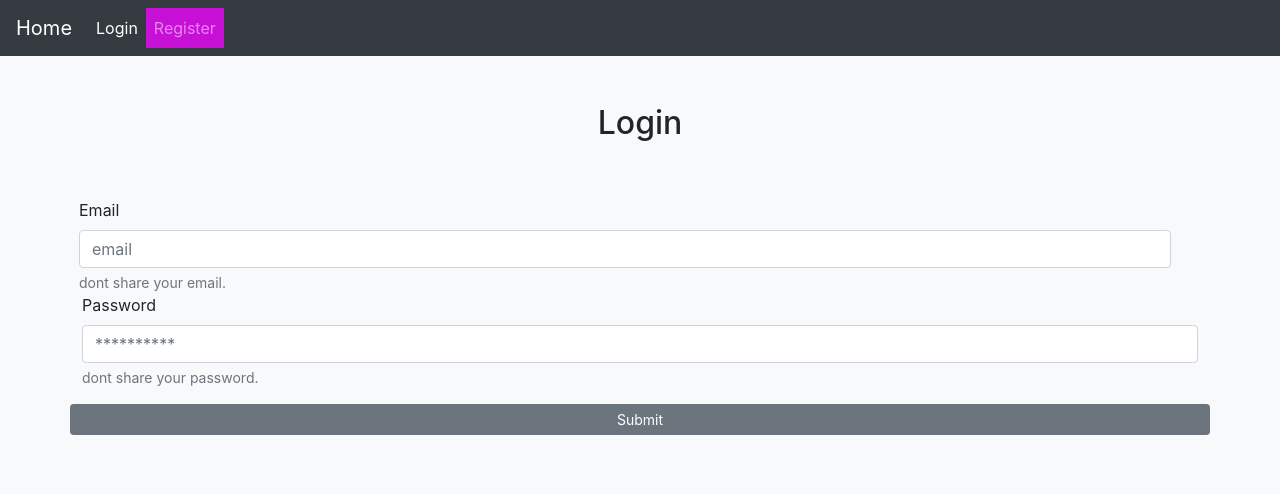
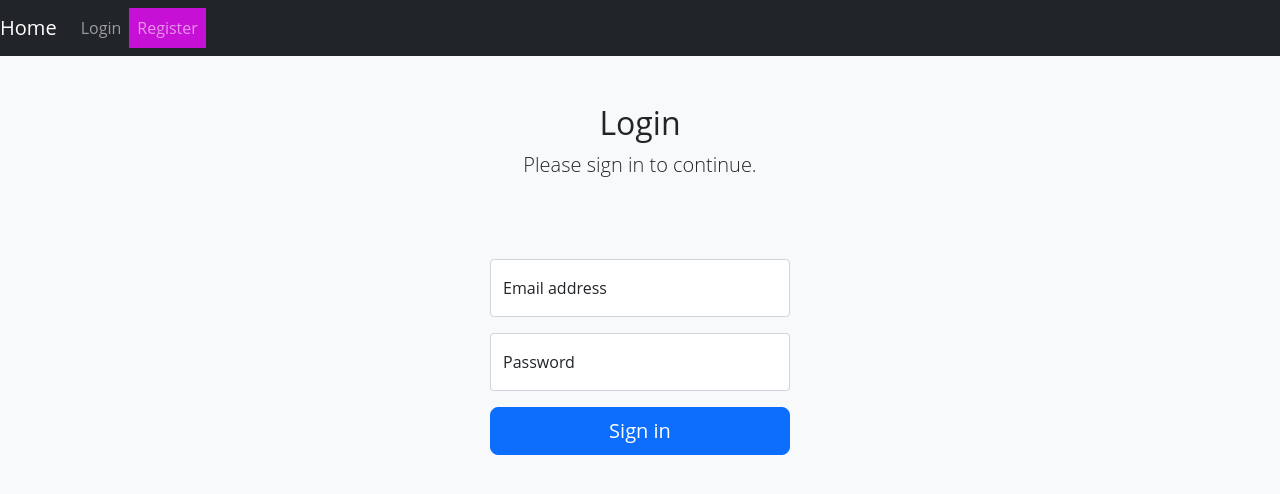
Before and after one commit to edurs2602/flaskTodoList, a Flask app: page /login in a window 1280 px wide. Shown: the top 494 px of the page. Run offline with Flask 3, Linux system fonts and the light colour scheme; parts of the project's set-up code (start-up, migrations or seed data) failed here and were passed over; some libraries are stand-ins or nearby versions.

Commit message:
feat: novos templates para o login e registro de usuarios

```diff
--- a/src/templates/login.html
+++ b/src/templates/login.html
@@ -1,58 +1,37 @@
-{% if current_user.is_authenticated %}
-
 <!DOCTYPE html>
 <html lang="en">
 <head>
   <meta charset="UTF-8" />
   <meta name="viewport" content="width=device-width, initial-scale=1">
-  <title>To-Do List</title>
-  <link
-    href="https://fonts.googleapis.com/css?family=Open Sans:400,700"
-    rel="stylesheet"
-    type="text/css"
-  />
-  <link href="https://cdn.jsdelivr.net/npm/bootstrap@5.2.3/dist/css/bootstrap.min.css" rel="stylesheet" integrity="sha384-rbsA2VBKQhggwzxH7pPCaAqO46MgnOM80zW1RWuH61DGLwZJEdK2Kadq2F9CUG65" crossorigin="anonymous">
-
-  <link href="css/bootstrap.min.css" rel="stylesheet" type="text/css" />
-
-  <nav class="navbar navbar-expand-lg navbar-dark bg-dark">
-    <a class="navbar-brand" href="/">Home</a>
-    <button class="navbar-toggler" type="button" data-toggle="collapse" data-target="#conteudoNavbarSuportado" aria-controls="conteudoNavbarSuportado" aria-expanded="false" aria-label="Alterna navegação">
-      <span class="navbar-toggler-icon"></span>
-    </button>
-
-    <div class="collapse navbar-collapse" id="conteudoNavbarSuportado">
-      <ul class="navbar-nav mr-auto">
-        <li class="nav-item active">
-          <a class="nav-link" href="#">{{current_user.username}} - {{current_user.email}}</a>
-        </li>
-        <li class="nav-item" >
-          <a class="nav-link" href="{{ url_for('logout') }}">logout</a>
-        </li>
-    </div>
-  </nav>
-</head>
-<body>
-  <h1>Alredy logged</h1>
-</body>
-</html>
-
-{% else %}
-
-<!DOCTYPE html>
-<html lang="en">
-  <head>
-    <meta charset="UTF-8" />
-    <meta name="viewport" content="width=device-width, initial-scale=1">
-    <title>To-Do List</title>
-    <link
-      href="https://fonts.googleapis.com/css?family=Open Sans:400,700"
-      rel="stylesheet"
-      type="text/css"
-    />
-    <link href="https://cdn.jsdelivr.net/npm/bootstrap@5.2.3/dist/css/bootstrap.min.css" rel="stylesheet" integrity="sha384-rbsA2VBKQhggwzxH7pPCaAqO46MgnOM80zW1RWuH61DGLwZJEdK2Kadq2F9CUG65" crossorigin="anonymous">
-
-    <link href="css/bootstrap.min.css" rel="stylesheet" type="text/css" />
+  <title>To-Do List - Login</title>
+  <link href="https://cdn.jsdelivr.net/npm/bootstrap@5.2.3/dist/css/bootstrap.min.css" rel="stylesheet">
+  <style>
+    body {
+      font-family: 'Open Sans', sans-serif;
+    }
+    .navbar-custom {
+      background-color: #343a40; /* Dark shade for better contrast */
+    }
+    .form-signin {
+      width: 100%;
+      max-width: 330px;
+      padding: 15px;
+      margin: auto;
+    }
+    .form-signin .form-floating:focus-within {
+      z-index: 2;
+    }
+    .form-signin input[type="email"],
+    .form-signin input[type="password"] {
+      margin-bottom: 10px;
+      border-radius: 0.25rem;
+    }
+    .footer {
+      text-align: center;
+      padding: 20px 0;
+      background-color: #f5f5f5;
+    }
+  </style>
     <nav class="navbar navbar-expand-lg navbar-dark bg-dark">
       <a class="navbar-brand" href="/">Home</a>
       <button class="navbar-toggler" type="button" data-toggle="collapse" data-target="#conteudoNavbarSuportado" aria-controls="conteudoNavbarSuportado" aria-expanded="false" aria-label="Alterna navegação">
@@ -67,46 +46,36 @@
           <li class="nav-item" style="background-color: #c610d6;">
             <a class="nav-link" href="/register">Register</a>
           </li>
+        </ul>
       </div>
     </nav>
 </head>
+<body class="bg-light">
 
-  <body class="bg-light">
 <div class="container">
   <div class="py-5 text-center">
     <h2>Login</h2>
+    <p class="lead">Please sign in to continue.</p>
   </div>
 
   <div class="row">
-        <div class="row">
-
-              <form action="{{ url_for('login') }}"  method="post">
-                  <label for="exampleInputEmail1">Email</label>
-                  <input type="email" name="email" class="form-control" id="exampleInputEmail1" aria-describedby="emailHelp" placeholder="email">
-                  <small id="emailHelp" class="form-text text-muted">dont share your email.</small>
+    <div class="col-md-12">
+      <form class="form-signin" action="{{ url_for('login') }}" method="post">
+        <div class="form-floating mb-3">
+          <input type="email" name="email" class="form-control" id="floatingInputEmail" placeholder="name@example.com">
+          <label for="floatingInputEmail">Email address</label>
         </div>
-                <div class="form-group">
-                  <label for="exampleInputPassword1">Password</label>
-                  <input type="password" name="password" class="form-control" id="exampleInputPassword1" placeholder="**********">
-                  <small id="emailHelp" class="form-text text-muted">dont share your password.</small>
+        <div class="form-floating mb-3">
+          <input type="password" name="password" class="form-control" id="floatingPassword" placeholder="Password">
+          <label for="floatingPassword">Password</label>
         </div>
-                <br>
-                <button type="submit" class="btn btn-secondary btn-sm">Submit</button>
+        <button class="w-100 btn btn-lg btn-primary" type="submit">Sign in</button>
       </form>
-
+    </div>
   </div>
 </div>
 
-        </div>
-      </div>
-      <br>
-    </div>
-      <footer>
-            <script src="https://code.jquery.com/jquery-3.3.1.slim.min.js" integrity="sha384-q8i/X+965DzO0rT7abK41JStQIAqVgRVzpbzo5smXKp4YfRvH+8abtTE1Pi6jizo" crossorigin="anonymous"></script>
-            <script src="https://cdnjs.cloudflare.com/ajax/libs/popper.js/1.14.7/umd/popper.min.js" integrity="sha384-UO2eT0CpHqdSJQ6hJty5KVphtPhzWj9WO1clHTMGa3JDZwrnQq4sF86dIHNDz0W1" crossorigin="anonymous"></script>
-            <script src="https://stackpath.bootstrapcdn.com/bootstrap/4.3.1/js/bootstrap.min.js" integrity="sha384-JjSmVgyd0p3pXB1rRibZUAYoIIy6OrQ6VrjIEaFf/nJGzIxFDsf4x0xIM+B07jRM" crossorigin="anonymous"></script>
-      </footer>
+<script src="https://code.jquery.com/jquery-3.6.0.slim.min.js"></script>
+<script src="https://cdn.jsdelivr.net/npm/bootstrap@5.2.3/dist/js/bootstrap.bundle.min.js"></script>
 </body>
 </html>
-
-{% endif %}
```
Also changed, not shown: src/templates/register.html (+48 -117 lines). Lines whose indentation alone changed are shown as unchanged.
